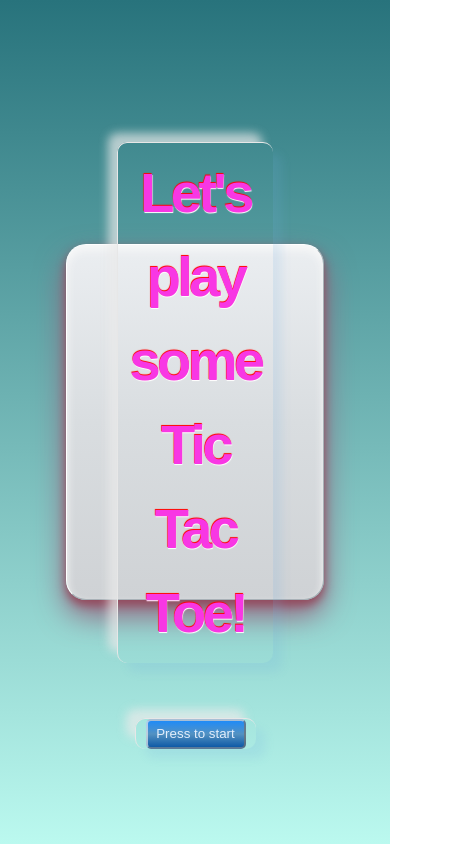
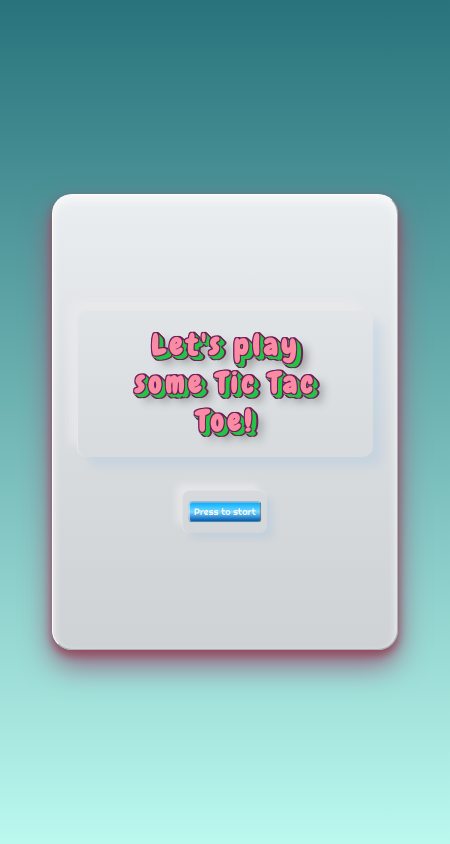
Before and after one commit to Mikael-Ronnberg/TicTacToe-React, a React (Vite) app: page / in a window 390 px wide. Shown: the whole page, 450 px wide, since content can reach past the window. Built offline with nearby package versions, Linux system fonts and the light colour scheme.

Commit message:
Style: added media query and more

```diff
--- a/src/App.css
+++ b/src/App.css
@@ -1,7 +1,6 @@
 #root {
-  max-width: 1280px;
   margin: 0 auto;
   padding: 2rem;
   text-align: center;
-  background-image: linear-gradient(bottom, rgb(115, 115, 219) rgb(94, 126, 252));
+  color: black;
 }
--- a/src/index.css
+++ b/src/index.css
@@ -1,35 +1,9 @@
-:root {
-  font-family: Inter, system-ui, Avenir, Helvetica, Arial, sans-serif;
-  line-height: 1.5;
-  font-weight: 400;
-
-  /* background-image: linear-gradient(bottom, rgb(115, 115, 219), rgb(94, 126, 252)); */
-
-  color: rgba(35, 6, 6, 0.87);
-  font-synthesis: none;
-  text-rendering: optimizeLegibility;
-  -webkit-font-smoothing: antialiased;
-  -moz-osx-font-smoothing: grayscale;
-  -webkit-text-size-adjust: 100%;
-}
-
-/* body {
-  background-image: linear-gradient(bottom, rgb(115, 115, 219), rgb(94, 126, 252));
-} */
-
-a {
-  font-weight: 500;
-  color: #646cff;
-  text-decoration: inherit;
-}
-a:hover {
-  color: #535bf2;
-}
 
 body {
   margin: 0;
   display: flex;
   place-items: center;
-  min-width: 320px;
+  max-width: 100vw;
   min-height: 100vh;
+  background: linear-gradient(rgb(40, 115, 124), rgb(187, 249, 239));
 }
--- a/src/pages/Board/Board.css
+++ b/src/pages/Board/Board.css
@@ -1,7 +1,6 @@
 .board_container {
-    height: 70vh;
-    width: 40vw;
-
+    min-height: 70vh;
+    min-width: 40vw;
     padding: 2rem;
     display: flex;
     flex-direction: column;
@@ -38,15 +37,15 @@
 }
 
 .square{
+    font-size: 30px;
     display: flex;
+    width: 100px;
+    height: 100px;
     justify-content: center;
     align-items: center;
-    width: 100px;
-    height: 100px;
     background: linear-gradient(rgba(255, 255, 255, 0.70),rgba(10, 99, 169, 0.16 ));
-    border: solid 2px #000000;
-    font-size: 30px;
-    box-shadow: inset 0 5px 1px rgba(0, 0, 0, 0.35), 0 5px 5px rgba(0, 0, 0, 0.5),0 15px 25px rgba(0, 0, 0, 0.35);
+    border: solid 2px rgba(255, 255, 255, 0.70);
+    box-shadow: 0 5px 1px rgba(151, 150, 150, 0.35), 0 5px 5px rgba(0, 0, 0, 0.5),0 15px 25px rgba(0, 0, 0, 0.35);
 }
 
 /* .square input:active ~ div {
@@ -80,3 +79,18 @@
     border-top: 3px solid rgb(218, 250, 250);
     filter: blur(2px);
 }
+
+@media screen and (max-width: 768px) {
+
+    .board_container{
+        width: 95vw;
+    }
+
+    .all_btns{
+        width: 90vw;
+        display: flex;
+        justify-content: space-evenly;
+        align-items: center;
+    }
+
+  }
--- a/src/pages/Board/Board.tsx
+++ b/src/pages/Board/Board.tsx
@@ -68,8 +68,6 @@ export const Board = () => {
         type: ActionType.UPDATE_PLAYERS,
         payload: JSON.stringify(updatedPlayers),
       });
-
-      // setPlayers(updatedPlayers);
       setWinner(currentPlayer.name);
     } else if (isBoardFull()) {
       setWinner("tie");
@@ -97,7 +95,15 @@ export const Board = () => {
 
   return (
     <div className="board_container">
-      <h2>{allPlayers[currentPlayerIndex].name}'s turn</h2>
+      {winner ? (
+        winner === "tie" ? (
+          <h2>It's a tie!</h2>
+        ) : (
+          <h2>{winner} wins!</h2>
+        )
+      ) : (
+        <h2>{allPlayers[currentPlayerIndex].name}'s turn</h2>
+      )}
       {allPlayers.length > 1 && (
         <div>
           <div className="board">
@@ -118,8 +124,7 @@ export const Board = () => {
           </div>
         </div>
       )}
-      {winner && <h2>{winner} wins!</h2>}
-      {!winner && isBoardFull() && <h2>It's a tie!</h2>}
+      {!winner && !isBoardFull()}
       <div className="all_btns">
         <div className="btn_container">
           <button onClick={resetGame}>Reset Game</button>
@@ -131,7 +136,7 @@ export const Board = () => {
         </div>
         <div className="btn_container">
           <Link to="/result">
-            <button>Show High Score</button>
+            <button>High Score</button>
           </Link>
         </div>
       </div>
--- a/src/pages/Home/Home.css
+++ b/src/pages/Home/Home.css
@@ -1,32 +1,20 @@
+@import url('https://fonts.googleapis.com/css2?family=Chewy&display=swap');
+@import url('https://fonts.googleapis.com/css2?family=Righteous&display=swap');
 
 body {
-    font-family: 'CoreCircus', sans-serif;
+    font-family: 'Chewy', cursive, sans-serif;
 }
-
-/* .big_container {
-
-    height: 23vh;
-    width: 31vw;
-    display: flex;
-    justify-content: center;
-    align-items: center;
-    background: #ebeef1;
-    border-radius: 20px;
-
-} */
-
 
 h2 {
     font-size: 3.5rem;
-    padding: .5rem;
-	letter-spacing: -0.225rem;
+    margin: .5rem;
+    padding: 1rem 3rem;
+	letter-spacing: 0.125rem;
     z-index: 1;
-    color: rgb(248, 55, 228);
+    color: #f98ca4;
     border-top: 1px solid white;
     border-left: 1px solid white;
-    text-shadow: -0.025rem -0.05rem 0.05rem #ff0000 ,
-    0.025rem 0.05rem 0.05rem rgb(255, 254, 254);
-	/* text-shadow:
+	text-shadow:
 		-1px -1px 0 #6e1f58,
 		1px -1px 0 #6e1f58,
 		-1px 1px 0 #6e1f58,
@@ -53,8 +41,6 @@ h2 {
 		6px 3px 0 #6e1f58,
 		7px 4px 0 #6e1f58,
 		10px 8px 10px #8b8b8b;
-        */
-        /* color: #f98ca4; */
         border-top: 1px solid #e7e7e7;
         border-left: 1px solid #e7e7e7;
         border-radius: 10px;
@@ -65,7 +51,7 @@ h3 {
     color: #f98ca4;
     font-size: 2rem;
     padding: 1rem;
-	letter-spacing: -0.225rem;
+	letter-spacing: 0.125rem;
     z-index: 1;
 	text-shadow:
 		-1px -1px 0 #6e1f58,
@@ -104,7 +90,7 @@ h3 {
     height: 30vh;
     width: 40vw;
     margin: 20px;
-    padding: 50px;
+    padding: 1rem;
     display: flex;
     flex-direction: column;
     justify-content: center;
@@ -118,11 +104,11 @@ h3 {
 }
 
 .btn_container {
-    margin-top: 1vh;
+    margin-top: 1rem;
     display: flex;
     justify-content: center;
     align-items: center;
-    width: 120px;
+    min-width: 120px;
     height: 60px;
     border-top: 1px solid #e7e7e7;
     border-left: 1px solid #e7e7e7;
@@ -131,24 +117,49 @@ h3 {
 }
 
 button {
+    font-family: 'Righteous', cursive;
     height: 30px;
     min-width: 100px;
-    background: linear-gradient(#208bf7, #5392c2, #0f5aa6) ;
+    background: linear-gradient(#04afff, #79d9ff, #0159b1 );
     border: none;
-    color: #e2eefc;
+    color: #f8f8f8;
     border-radius: 5px;
     border-left: 2px solid rgba(233, 233, 233, 0.7);
     border-top: 2px solid rgba(233, 233, 233, 0.7);
     border-right: 2px solid rgba(115, 115, 115, 0.7);
     border-bottom: 2px solid rgba(115, 115, 115, 0.7);
-    /* box-shadow: 10px 10px 10px -1px rgba(10, 90, 151, 0.16), -10px -10px 10px -1px rgba(213, 212, 212, 0.7); */
 }
 
 button:active {
-    background: linear-gradient(#519fed, #598fb8, #1d66af);
+    background: linear-gradient(#0077ff, #79d9ff, #0159b1);
     transform: scale(0.96);
     border-right: 2px solid rgba(233, 233, 233, 0.7);
     border-bottom: 2px solid rgba(233, 233, 233, 0.7);
     border-left: 2px solid rgba(115, 115, 115, 0.7);
     border-top: 2px solid rgba(115, 115, 115, 0.7);
 }
+
+@media screen and (max-width: 768px) {
+
+    h3 {
+        font-size: 2rem;
+        letter-spacing: 0.25rem;
+    }
+
+    h2 {
+        font-size: 1.8rem;
+        letter-spacing: 0.25rem;
+    }
+
+    .main_container{
+        width: 80vw;
+        height: 50vh;
+    }
+
+    .btn_container {
+        scale: 0.7;
+        min-width: 6rem;
+        padding: 0 .5rem;
+    }
+
+  }
--- a/src/pages/Players/Players.css
+++ b/src/pages/Players/Players.css
@@ -1,6 +1,7 @@
 
 input {
-
+    font-family: 'Chewy', cursive;
+    text-align: center;
     margin: 2rem;
     border-radius: 20px;
     border: 0;
--- a/src/pages/Result/Result.css
+++ b/src/pages/Result/Result.css
@@ -1,3 +1,41 @@
-body {
-    background: linear-gradient( to bottom, rgb(40, 115, 124), rgb(187, 249, 239));
+.main_container {
+    flex-direction: column;
 }
+
+.result_container {
+    margin-top: 1rem;
+    padding: 2rem;
+    display: flex;
+    justify-content: space-between;
+    align-items: center;
+    min-width: 50rem;
+    height: 60px;
+    border-top: 1px solid #e7e7e7;
+    border-left: 1px solid #e7e7e7;
+    border-radius: 10px;
+    box-shadow: 10px 10px 10px -1px rgba(113, 175, 223, 0.16), -10px -10px 10px -1px rgba(233, 233, 233, 0.7);
+}
+
+@media screen and (max-width: 768px) {
+
+    h3 {
+        font-size: 1rem;
+        box-shadow: none;
+        border: none;
+    }
+
+    p {
+        font-size: .7rem;
+        margin: .5rem;
+    }
+
+   .result_container {
+    padding: .5rem;
+    justify-content: space-evenly;
+    min-width: 50vw;
+   }
+
+   .main_container {
+    max-width: 90vw;
+   }
+}
--- a/src/pages/Result/Result.tsx
+++ b/src/pages/Result/Result.tsx
@@ -1,6 +1,7 @@
 import "../Result/Result.css";
 import { useContext } from "react";
 import { PlayerContext } from "../../contexts/PlayerContext";
+import { Link } from "react-router-dom";
 
 export const Result = () => {
   const allPlayers = useContext(PlayerContext);
@@ -14,11 +15,13 @@ export const Result = () => {
   const highestPlayer = getHighestPlayer();
 
   return (
-    <div>
+    <div className="main_container">
+      <div className="result_container">
         <h3>Highest Score:</h3>
         <p>{highestPlayer.name}</p>
         <p>{highestPlayer.score}</p>
-
+      </div>
+      <div className="result_container">
         <h3>Player Scores:</h3>
         {allPlayers.map((player) => (
           <div key={player.name}>
@@ -27,5 +30,11 @@ export const Result = () => {
           </div>
         ))}
       </div>
+      <div className="btn_container">
+        <Link to="/board">
+          <button>Back</button>
+        </Link>
+      </div>
+    </div>
   );
 };
```
Lines whose indentation alone changed are shown as unchanged.
